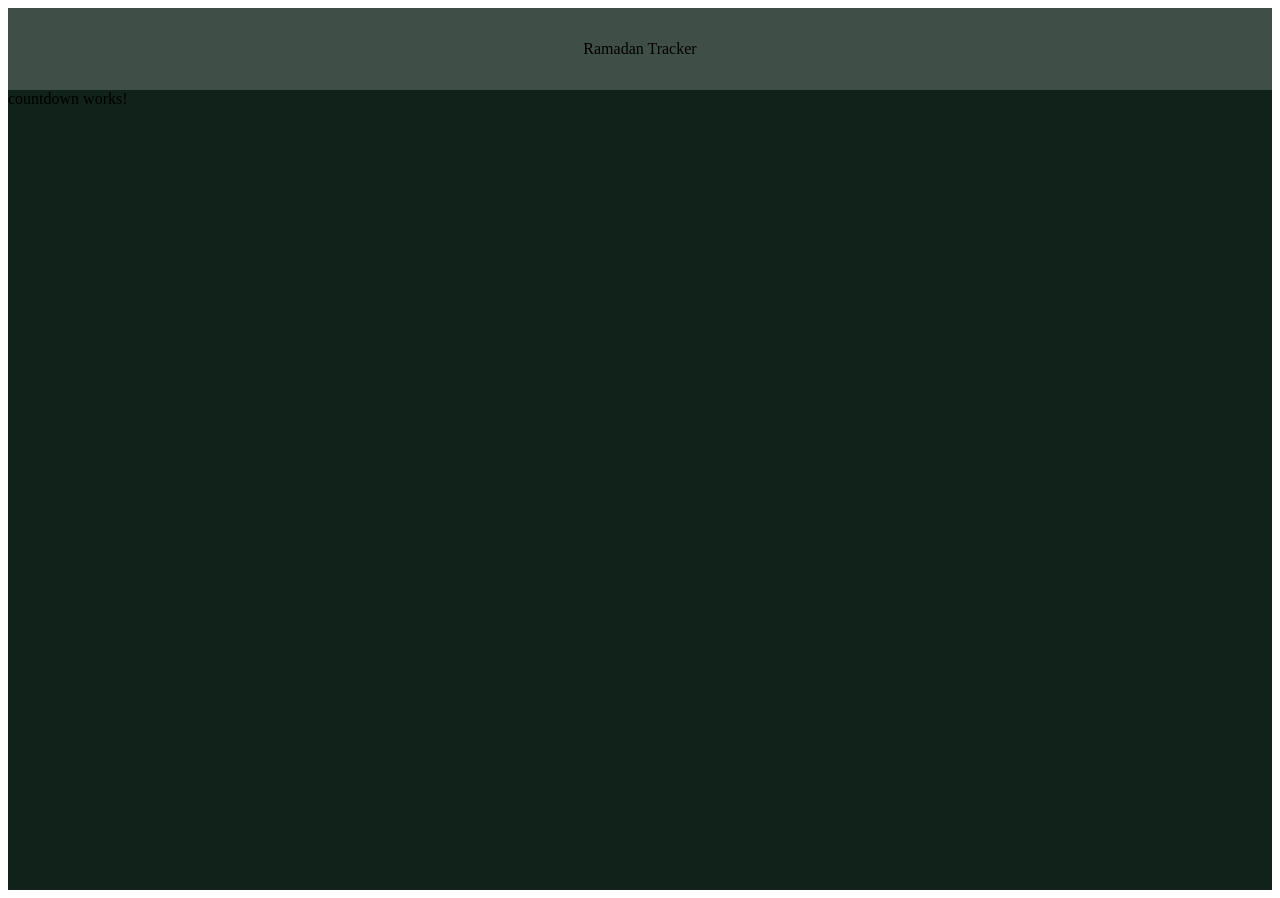
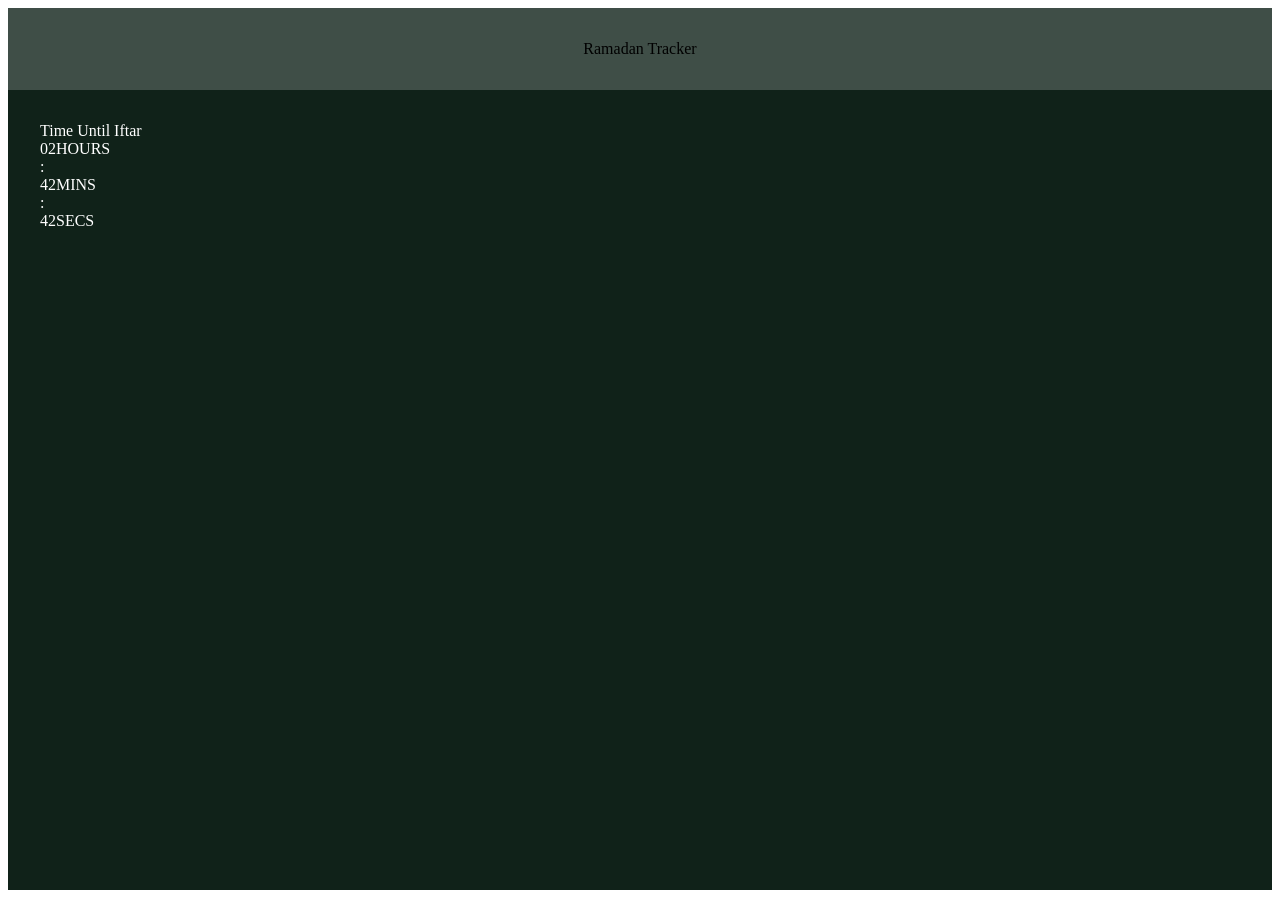
Before and after one commit to theNoobCoderd/ramadan-times, an Angular app: page / in a window 1280 px wide. Built offline with nearby package versions, Linux system fonts and the light colour scheme.

Commit message:
- count down timer

```diff
--- a/src/app/components/countdown/countdown.component.html
+++ b/src/app/components/countdown/countdown.component.html
@@ -1 +1,26 @@
-<span class="test">countdown works!</span>
+<div class="container">
+  <div class="title">
+    <span>Time Until Iftar</span>
+  </div>
+  <div class="clock-wrapper">
+    <div class="time-card">
+      <span class="value">{{ hours() }}</span>
+      <span class="label">HOURS</span>
+    </div>
+
+    <span class="separator">:</span>
+
+    <div class="time-card">
+      <span class="value">{{ minutes() }}</span>
+      <span class="label">MINS</span>
+    </div>
+
+    <span class="separator">:</span>
+
+    <div class="time-card highlight">
+      <span class="value">{{ seconds() }}</span>
+      <span class="label">SECS</span>
+    </div>
+  </div>
+  <div class="reminder"></div>
+</div>
--- a/src/app/components/countdown/countdown.component.scss
+++ b/src/app/components/countdown/countdown.component.scss
@@ -1,5 +1,10 @@
 :root {
   background-color: #162e22;
+}
+
+.container {
+  padding: 2rem;
+
   color: white;
 }
 
--- a/src/app/components/countdown/countdown.component.ts
+++ b/src/app/components/countdown/countdown.component.ts
@@ -1,11 +1,30 @@
-import { Component } from '@angular/core';
+import {Component, computed, OnDestroy, OnInit, signal} from '@angular/core';
+import {DatePipe} from '@angular/common';
 
 @Component({
   selector: 'app-countdown',
-  imports: [],
   templateUrl: './countdown.component.html',
   styleUrl: './countdown.component.scss'
 })
-export class CountdownComponent {
+export class CountdownComponent implements OnInit, OnDestroy {
 
+  now = signal(new Date());
+
+  hours = computed(() => this.now().getHours().toString().padStart(2, '0'));
+  minutes = computed(() => this.now().getMinutes().toString().padStart(2, '0'));
+  seconds = computed(() => this.now().getSeconds().toString().padStart(2, '0'));
+
+  private _timerId: any;
+
+  ngOnInit(): void {
+    this._timerId = setInterval(() => {
+      this.now.set(new Date());
+    }, 500);
+  }
+
+  ngOnDestroy(): void {
+    if (this._timerId) {
+      clearInterval(this._timerId);
+    }
+  }
 }
```
